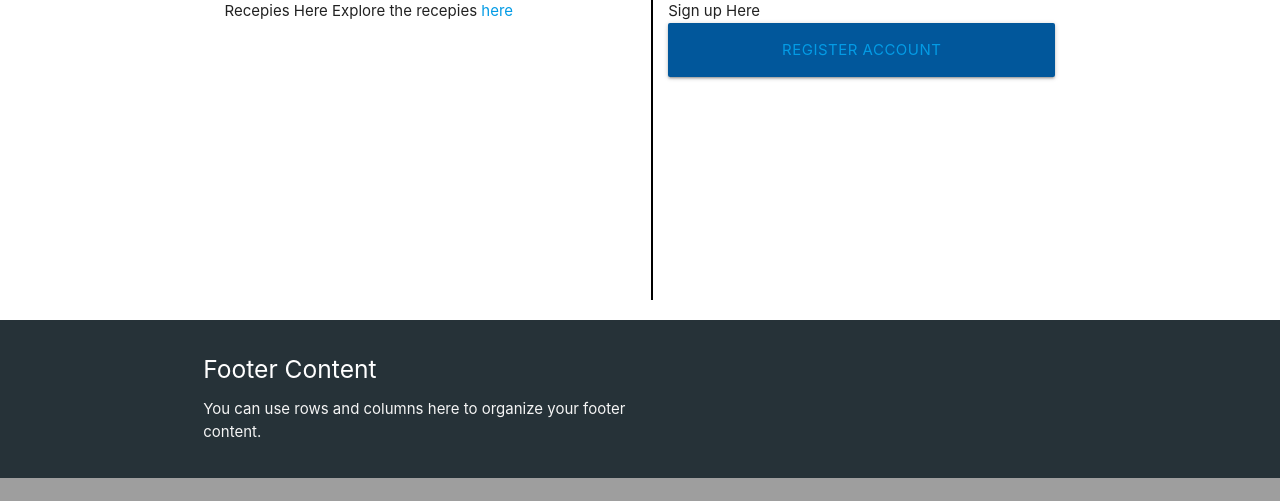
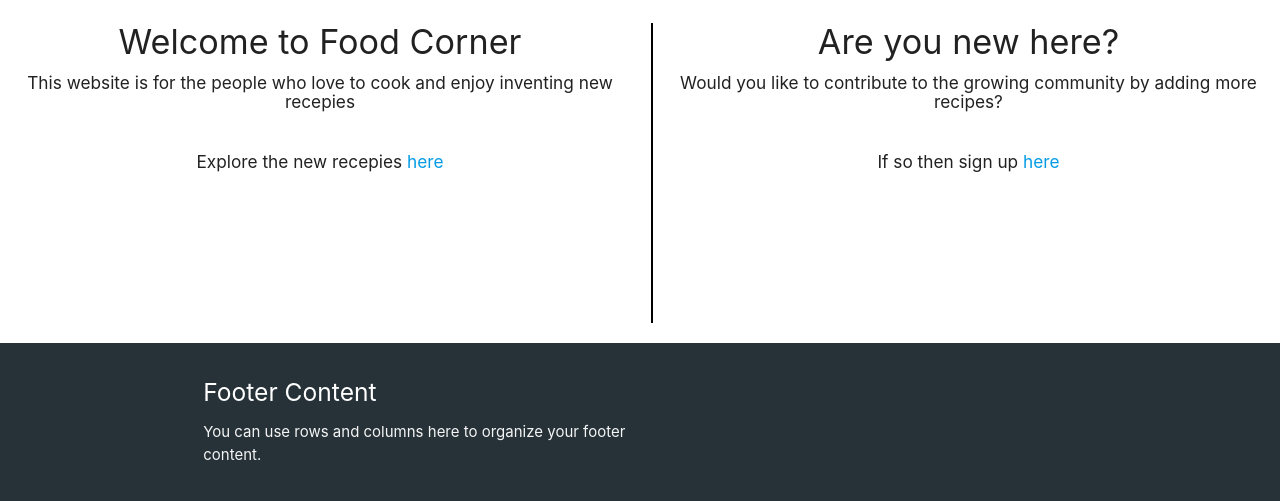
Before and after one commit to dhruv2102/MS3-Recepie-Book, a Flask app: page / in a window 1280 px wide. Shown: the part 564-1065 px from the top of the page. Before the commit the page ends 1042 px from the top, so only its background shows below. Run offline with Flask 2, Linux system fonts and the light colour scheme; some libraries are stand-ins or nearby versions.

Commit message:
Added text to home page

```diff
--- a/templates/home.html
+++ b/templates/home.html
@@ -7,21 +7,26 @@
     <div id='home-image'>
     </div>
 
-<!-- Add quote -->
-
 <!-- Add multiple signs, one for recepies and one for sign ups -->
     <div class="row">
-        <div class="col s6 m4 offset-m2">
-            Recepies Here
-            Explore the recepies <a href="{{ url_for('get_recepies') }}">here</a>
+        <div class="col s6 center-align">
+            <h4>Welcome to Food Corner</h4>
+            <h6>This website is for the people who love to cook and enjoy inventing new recepies</h6>
+            <br>
+            <h6>
+                Explore the new recepies <a href="{{ url_for('get_recepies') }}">here</a>
+            </h6>
+
         </div>
         <!-- Signup section -->
-        <div class="col s6 m4">
-            <div class="vertical-line">
-                Sign up Here
-                <button type="submit" class="col s12 btn-large light-blue darken-4 text-shadow">
-                    <a href="{{ url_for('sign_up') }}">Register Account</a>
-                </button>
+        <div class="col s6 m6">
+            <div class="vertical-line center align">
+                <h4>Are you new here?</h4>
+                <h6>
+                    Would you like to contribute to the growing community by adding more recipes?
+                </h6>
+                <br>
+                <h6>If so then sign up <a href="{{ url_for('sign_up') }}">here</a></h6>
             </div>
         </div>
     </div>
```
